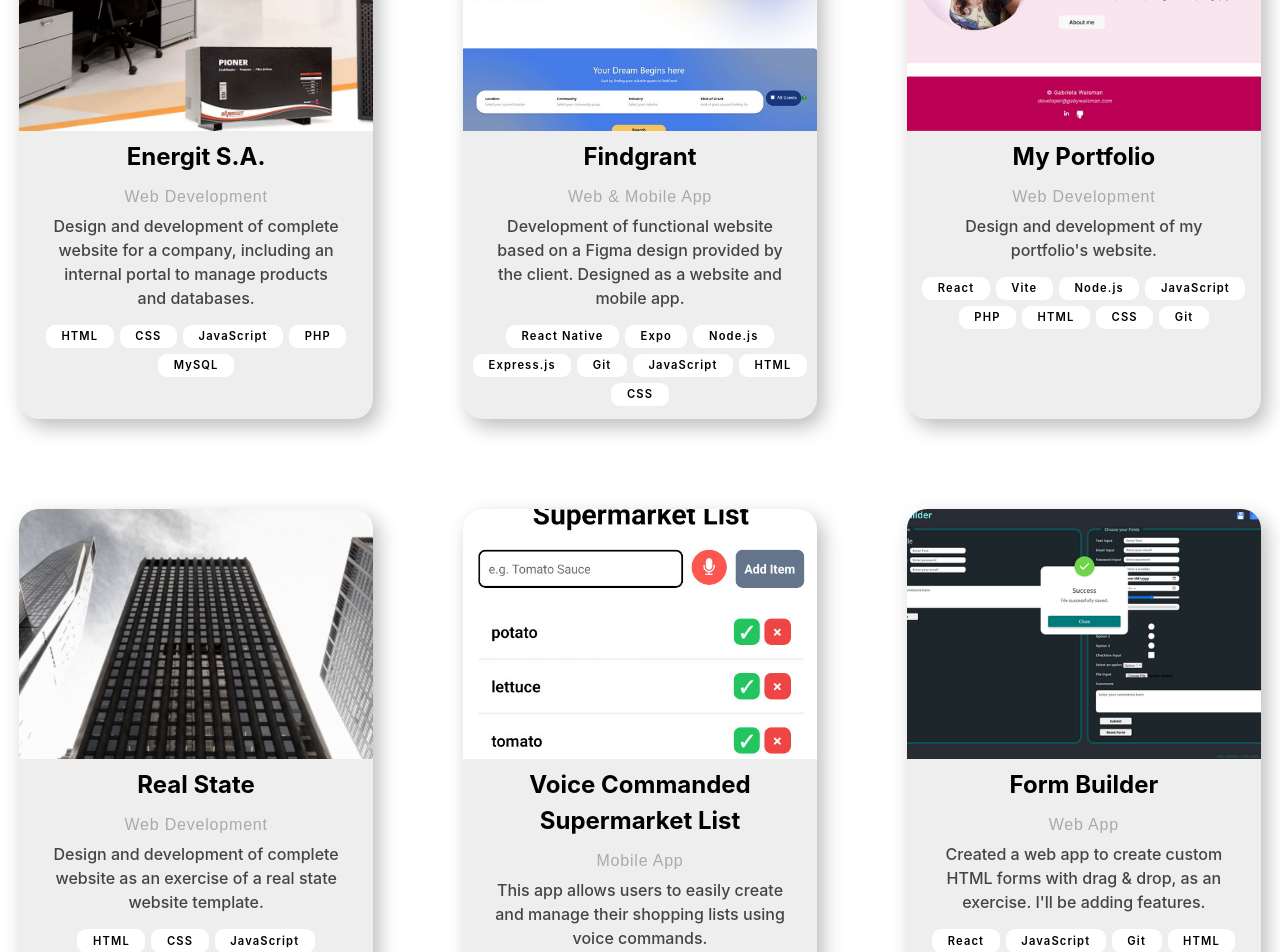
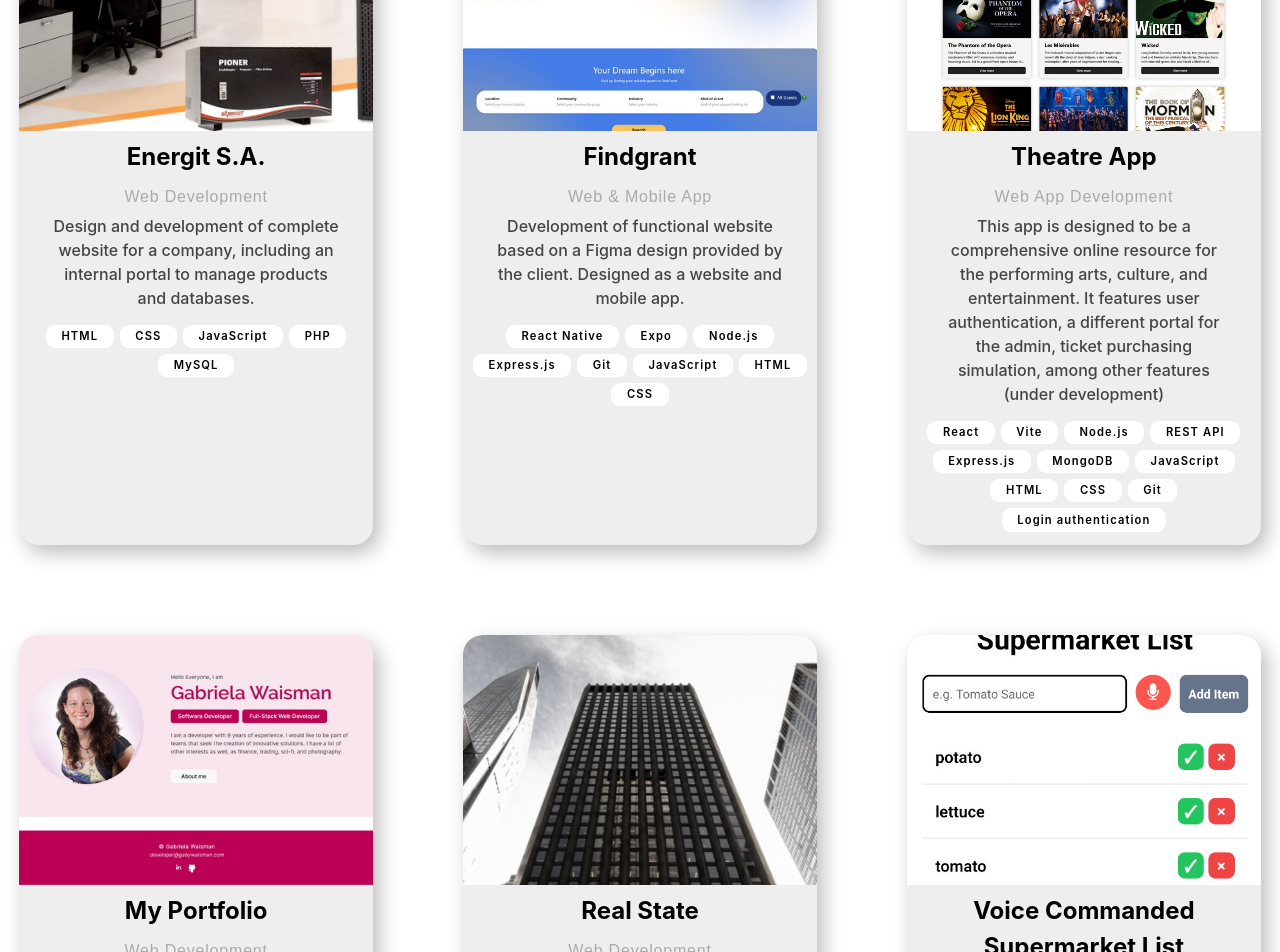
Before and after one commit to Wisegirlie/Portfolio-Wisegirlie, a React (Vite) app: page /projects in a window 1280 px wide. Shown: the part 320-1272 px from the top of the page. Built offline with nearby package versions, Linux system fonts and the light colour scheme.

Commit message:
added Theatre App project

```diff
--- a/src/components/project.jsx
+++ b/src/components/project.jsx
@@ -1,7 +1,7 @@
 import "../css/projects.css";
 import Highlight_small from "./highlight_small.jsx";
 
-export default function Project( {id, title, type, description, website, image, techs }) {
+export default function Project( { id, title, type, description, website, image, techs }) {
   return (
     <div className="project_div gris_back" id={id}>
       <a href={website} target="blank">
@@ -14,7 +14,7 @@
           {description}
         </div>
         {techs.map((tech) => (
-            <Highlight_small texto={tech}/>
+            <Highlight_small texto={tech} key={tech} />
         ))}
       </a>
     </div>
--- a/src/components/projects.jsx
+++ b/src/components/projects.jsx
@@ -17,6 +17,7 @@
 import projectProtectedAreasImg from '../assets/projects/project-protectedareas_2.jpg';
 import projectSupermarketImg from '../assets/projects/project-supermarketlist.jpg';
 import projectSvgMapImg from '../assets/projects/project-svgmap.jpg';
+import projectTheatreAppImg from '../assets/projects/projects-theatreapp.jpg';
 import Project from "./project.jsx";
 import "../css/projects.css";
 import { createContext } from "react";
@@ -40,6 +41,14 @@
             image: projectFindGrantImg,
             techs: ["React Native", "Expo", "Node.js", "Express.js", "Git", "JavaScript","HTML", "CSS"]
         },
+        {  id: 'project-theatreapp',
+            title: 'Theatre App',
+            type: "Web App Development",
+            description: "This app is designed to be a comprehensive online resource for the performing arts, culture, and entertainment. It features user authentication, a different portal for the admin, ticket purchasing simulation, among other features (under development)",
+            website: "https://github.com/Wisegirlie/Theatre-App",
+            image: projectTheatreAppImg,
+            techs: ["React", "Vite", "Node.js", "REST API", "Express.js", "MongoDB", "JavaScript", "HTML", "CSS", "Git", "Login authentication"]
+        },
         {  id: 'project-portfolio',
             title: 'My Portfolio',
             type: "Web Development",
@@ -51,7 +60,7 @@
         {  id: 'project-realstate',
             title: 'Real State',
             type: "Web Development",
-            description: "Design and development of complete website as an exercise of a real state website  template.",
+            description: "Design and development of complete website template for a real state company.",
             website: "https://www.gabywaisman.com/portfolio/real-state/index.html",
             image: projectRealStateImg,
             techs: ["HTML", "CSS", "JavaScript"]
@@ -67,7 +76,7 @@
         {  id: 'project-formbuilder',
             title: 'Form Builder',
             type: "Web App",
-            description: "Created a web app to create custom HTML forms with drag & drop, as an exercise. I'll be adding features.",
+            description: "Created a web app to create custom HTML forms with drag & drop. I'll be adding features.",
             website: "https://www.gabywaisman.com/portfolio/form-builder/index.html",
             image: projectFormBuilderImg,
             techs: ["React", "JavaScript", "Git", "HTML", "CSS"]
@@ -115,6 +124,7 @@
             <div className="project_container">
                 {projects.map((project) => (
                     <Project
+                        key={project.id}
                         id={project.id}
                         title={project.title}
                         type={project.type}
```
Also changed, not shown: src/assets/projects/projects-theatreapp.jpg (added), 1 other file (tests, documents, lock files or other folders).
